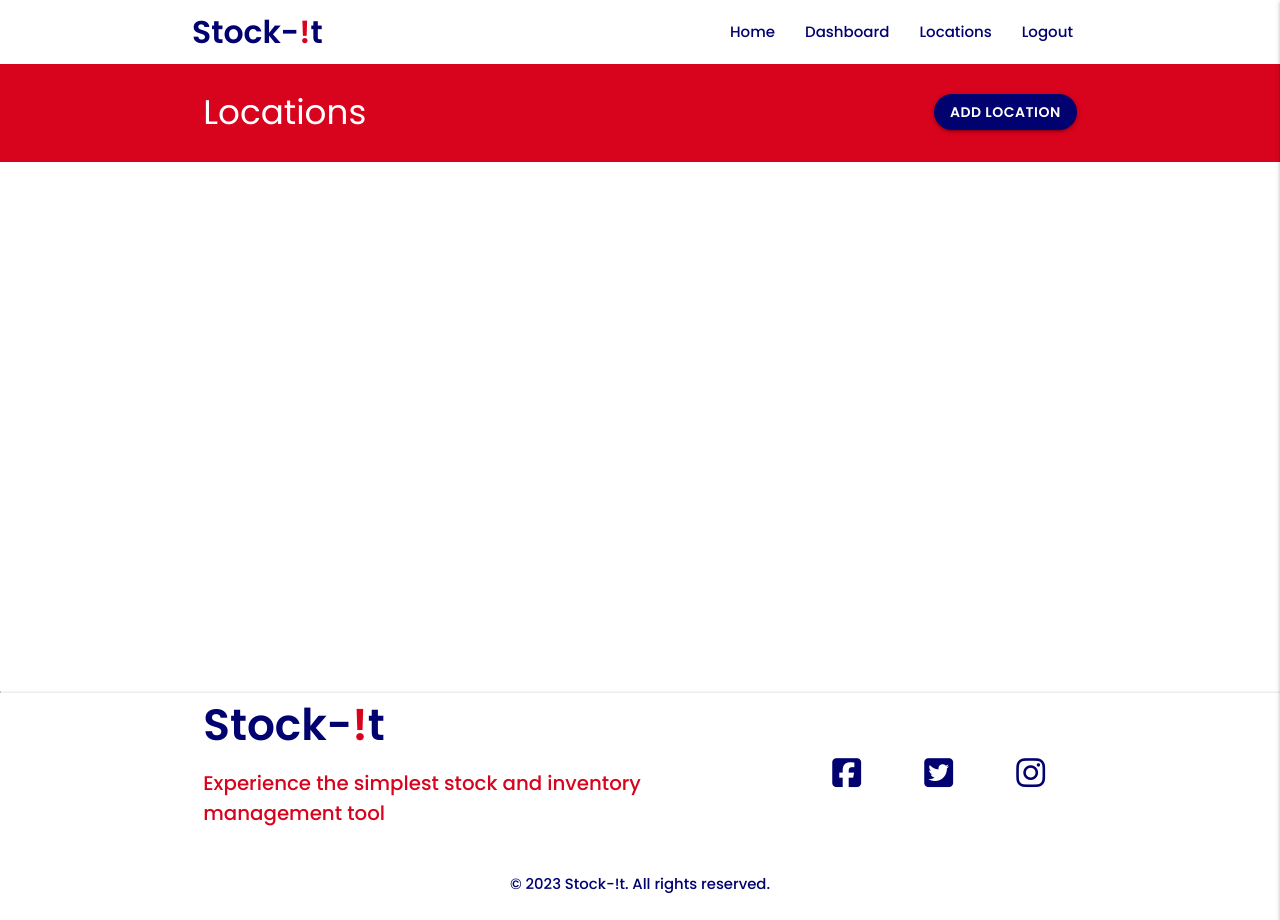
After one commit to DaveWhiteh/SI-Test, a Flask app: page /get_locations in a window 1280 px wide. The commit adds this page. Run offline with Flask 3, Linux system fonts and the light colour scheme; the visitor is signed in with stand-in values (Sample User, id 1); data that the repository does not hold is empty; some libraries are stand-ins or nearby versions.

Commit message:
Add locations template and styles

```diff
--- a/app.py
+++ b/app.py
@@ -101,6 +101,12 @@ def dashboard(locations,items,quantity):
     return redirect(url_for("login"))
 
 
+@app.route("/get_locations")
+def get_locations():
+    locations = mongo.db.locations.find()
+    return render_template("locations.html", locations=locations)
+
+
 @app.route("/logout")
 def logout():
     # remove user from session cookie
--- a/static/css/style.css
+++ b/static/css/style.css
@@ -274,14 +274,36 @@ li i.fa-location-dot {
     font-size: 3rem;
 }
 
+/* --------------------------------------------------------------------------------------- Locations */
+
+.locations {
+    color: #6497BF;
+    background-color: #F5F5F5;
+    padding: 20px 20px;
+    margin-bottom: 20px;
+    border-radius: 8px;
+}
+
+a {
+    color: inherit;
+}
+
+.dropdown-trigger {
+    font-size: 2rem;
+    display: flex;
+    vertical-align: center;
+    color: #D8031C;
+}
+
+#dropdown-actions a {
+    color: #6497BF;
+    font-size: 90%;
+}
+
 /* --------------------------------------------------------------------------------------- Footer */
 
 hr {
     border-top: 1px solid #F5F5F5;
-}
-
-.register {
-
 }
 
 .footer-media {
--- a/static/js/script.js
+++ b/static/js/script.js
@@ -1,3 +1,6 @@
 $(document).ready(function () {
-  $('.sidenav').sidenav({edge: "right"});
+  $('.sidenav').sidenav({
+    edge: "right"
+  });
+  $('.dropdown-trigger').dropdown();
 });
--- a/templates/base.html
+++ b/templates/base.html
@@ -49,7 +49,7 @@
                         <li><a href="{{ url_for('home') }}">Home</a></li>
                         {% if session.user %}
                             <li><a href="{{ url_for('dashboard', locations='locations_count()', items='items_count()', quantity='quantity_count()') }}">Dashboard</a></li>
-                            <li><a href="#">Locations</a></li>
+                            <li><a href="{{ url_for('get_locations') }}">Locations</a></li>
                             <li><a href="{{ url_for('logout') }}">Logout</a></li>
                         {% else %}
                             <li><a href="{{ url_for('login') }}">Login</a></li>
@@ -68,7 +68,7 @@
             <li><a href="{{ url_for('home') }}">Home</a></li>
             {% if session.user %}
                 <li><a href="{{ url_for('dashboard', locations='locations_count()', items='items_count()', quantity='quantity_count()') }}">Dashboard</a></li>
-                <li><a href="#">Locations</a></li>
+                <li><a href="{{ url_for('get_locations') }}">Locations</a></li>
                 <li><a href="{{ url_for('logout') }}">Logout</a></li>
             {% else %}
                 <li><a href="{{ url_for('login') }}">Login</a></li>
@@ -83,7 +83,9 @@
     </main>
 
     <footer class="page-footer bg-color-white">
-
+        {% if (request.endpoint == 'get_locations' or request.endpoint == 'get_items') %}
+        <hr>
+        {% endif %}
         <div class="container hide-on-small-only">
             <div class="row valign-wrapper no-margin-bottom">
                 <div class="col m8">
--- /dev/null
+++ b/templates/locations.html
@@ -0,0 +1,39 @@
+{% extends "base.html" %}
+{% block content %}
+
+<div class="container-wrapper bg-color-red">
+    <div class="container">
+        <div class="row no-margin-bottom">
+            <div class="col s6">
+                <h4 class="white-text no-margin-top no-margin-bottom">Locations</h4>
+            </div>
+            <div class="col s6 right-align">
+                <a href="" class="btn">Add Location</a>
+            </div>
+        </div>
+    </div>
+</div>
+
+<div class="container container-wrapper">
+    <div class="row">
+        <div class="col s12">
+            <ul class="no-margin-top">
+                {% for location in locations %}
+                <li class="locations">
+                    <a href="">{{ location.location_name }}</a>
+                    <!-- Dropdown Trigger -->
+                    <a class='dropdown-trigger right' href='#' data-target='dropdown-actions'><i class="fas fa-ellipsis-vertical"></i></a>
+
+                    <!-- Dropdown Structure -->
+                    <ul id='dropdown-actions' class='dropdown-content'>
+                        <li><a href="#!">edit</a></li>
+                        <li><a href="#!">delete</a></li>
+                    </ul>
+                </li>
+                {% endfor %}
+            </ul>
+        </div>
+    </div>
+</div>
+
+{% endblock %}
```
